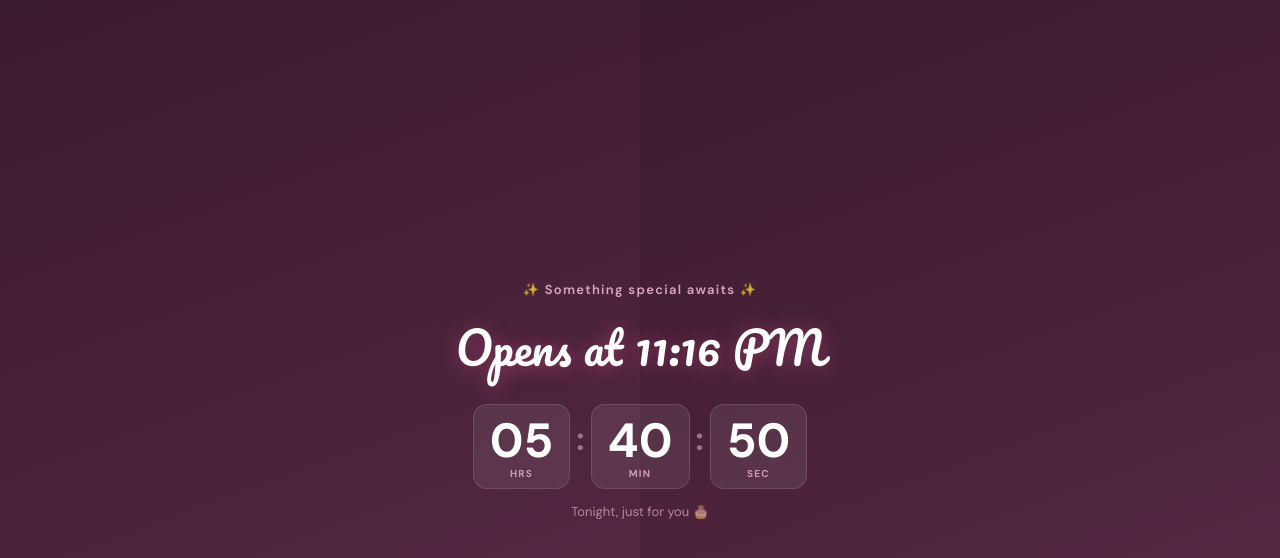
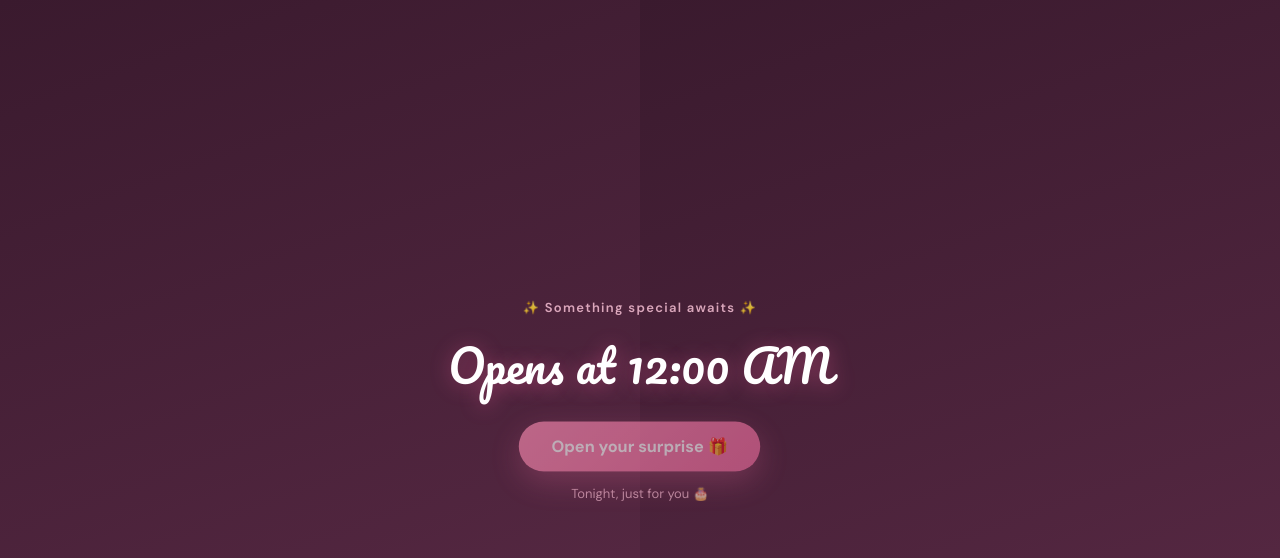
Before and after one commit to vedantgaidhane2003/random, a React (Vite) app: page / in a window 1280 px wide. Shown: the top 558 px of the page. Built offline with nearby package versions, Linux system fonts and the light colour scheme.

Commit message:
Change curtain open time to 12:00 AM

```diff
--- a/src/components/CurtainScreen.jsx
+++ b/src/components/CurtainScreen.jsx
@@ -1,6 +1,6 @@
 import { useState, useEffect } from "react";
 
-const TARGET = { hour: 23, minute: 16 };
+const TARGET = { hour: 0, minute: 0 };
 
 function msUntilTarget() {
   const now = new Date();
@@ -64,7 +64,7 @@ export default function CurtainScreen({ onOpen }) {
 
       <div className={`curtain-content${opening ? " curtain-content-fade" : ""}`}>
         <p className="curtain-eyebrow">✨ Something special awaits ✨</p>
-        <h2 className="curtain-title">Opens at 11:16 PM</h2>
+        <h2 className="curtain-title">Opens at 12:00 AM</h2>
 
         {isPast ? (
           <button className="curtain-reveal-btn" onClick={handleReveal}>
```
